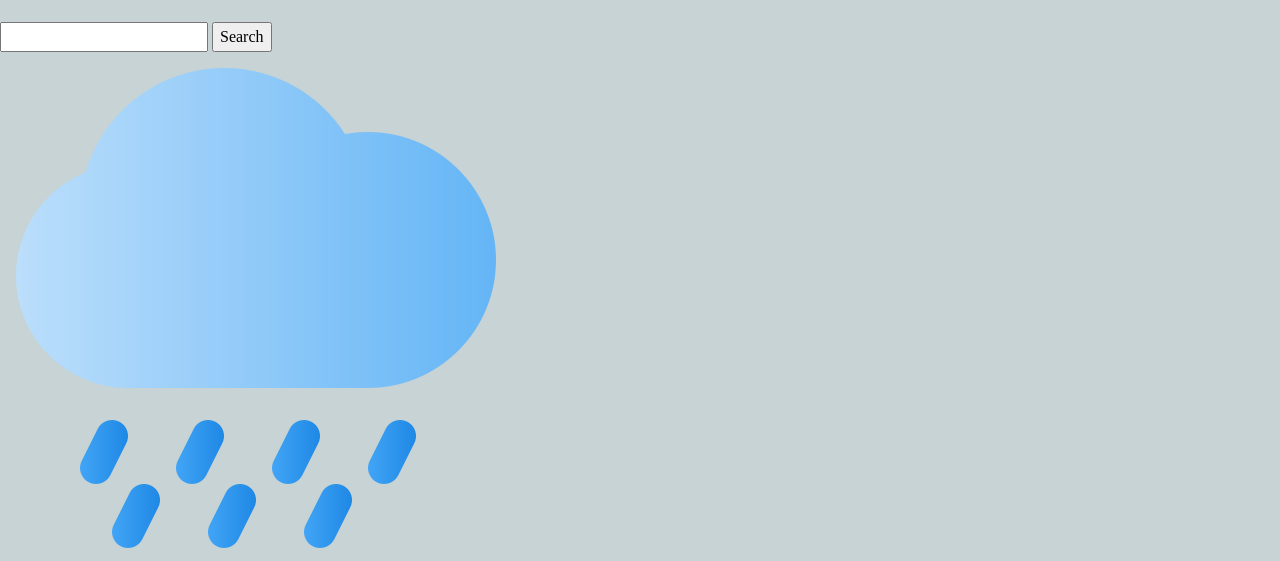
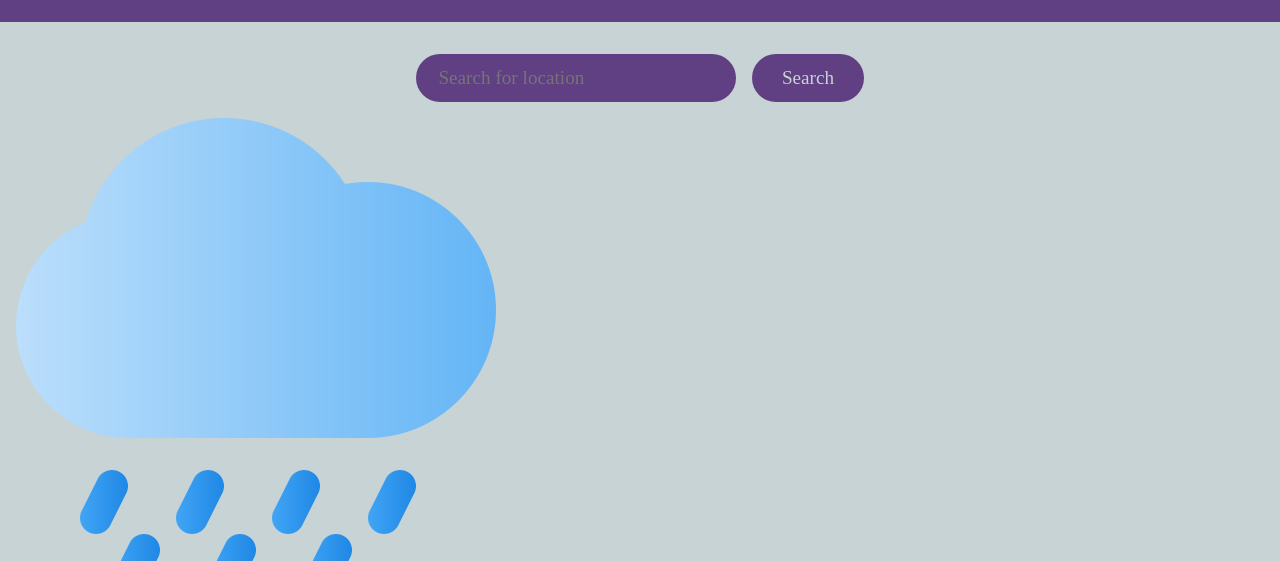
Before and after one commit to Tranche-001/weather-app, a website built with webpack: page src/template.html in a window 1280 px wide. Shown: the part 90-651 px from the top of the page. Built offline with nearby package versions, Linux system fonts and the light colour scheme.

Commit message:
add some more style

```diff
--- a/src/style.css
+++ b/src/style.css
@@ -69,7 +69,6 @@ h1, h2, h3, h4, h5, h6 {
 
 body{
   height: 100vh;
-
 }
 
 .content {
@@ -86,9 +85,48 @@ body{
   align-items: center;
   gap: 20px;
   padding: 2rem;
+  background-color: var(--second);
+  color: var(--accent);
+
 }
 
 .icon{
   height: 48px;
   width: auto;
 }
+
+/* search-section */
+
+.search-section {
+  padding: 2rem 0;
+}
+
+.search >form {
+  display: flex;
+  justify-content: center;
+  gap: 1rem;
+}
+
+form input {
+  border: none;
+  outline: none;
+  background-color: var(--second);
+  color: var(--accent);
+  font-size: 1.2rem;
+  border-radius: 3rem;
+  padding: 0.5rem 1.4rem;
+  height: 3rem;
+  width: 20rem;
+}
+
+form  button {
+  border: none;
+  font-size: 1.2rem;
+  padding: 0.5rem 1.4rem;
+  background-color: var(--second);
+  color: var(--accent);
+  border-radius: 3rem;
+  height: 3rem;
+  width: 7rem;
+  text-align: center;
+}
--- a/src/template.html
+++ b/src/template.html
@@ -16,7 +16,7 @@
     <div class="search-section">
       <div class="search">
         <form action="">
-          <input type="text" name="" id="">
+          <input type="text" name="location" id="" placeholder="Search for location">
           <button>Search</button>
         </form>
       </div>
```
